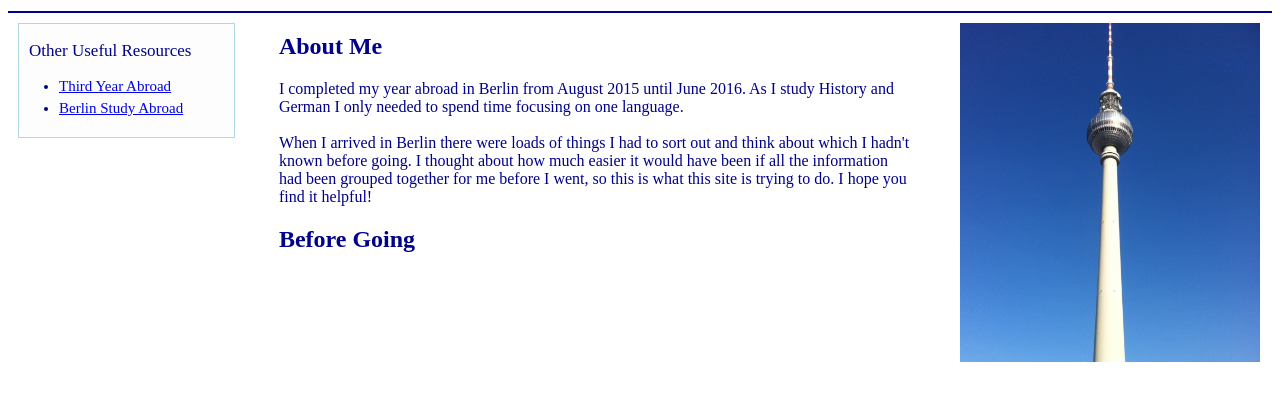
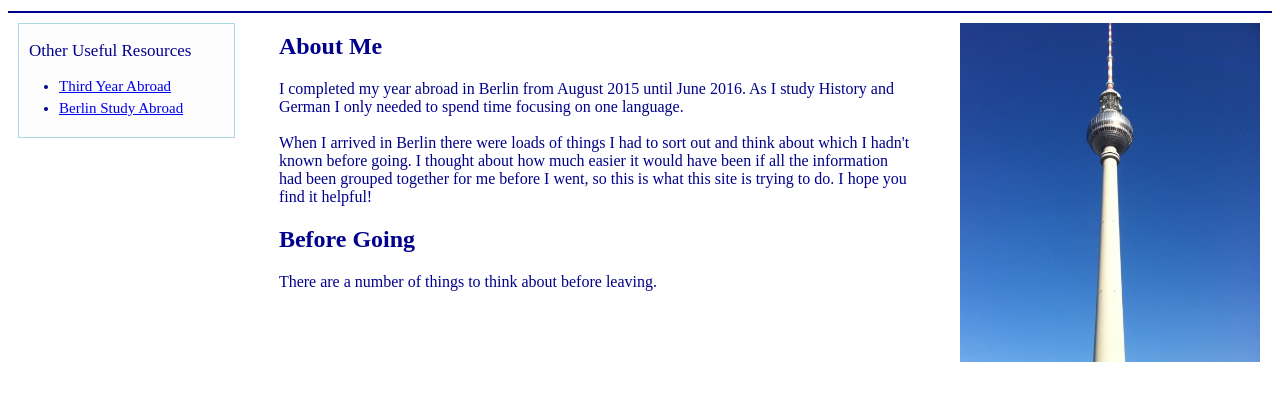
Before and after one commit to aturnermajor/aturnermajor.github.io, a plain HTML site: page index.html in a window 1280 px wide. Shown: the part 141-542 px from the top of the page. Drawn offline with Linux system fonts and the light colour scheme.

Commit message:
Update index.html

```diff
--- a/index.html
+++ b/index.html
@@ -1,5 +1,5 @@
 <!DOCTYPE html>
-
+<html>
 <head>
 	<title> Year Abroad in Berlin?</title>
 <link rel="stylesheet" href= "stylesheet.css" type="text/css">
@@ -32,7 +32,7 @@
 	When I arrived in Berlin there were loads of things I had to sort out and think about which I hadn't known before going. I thought about how much easier it would have been if all the information had been grouped together for me before I went, so this is what this site is trying to do. I hope you find it helpful!</p>
 
 	<h2>Before Going</h2>
-	<p></p>
+	<p>There are a number of things to think about before leaving.</p>
 
 </div>
 
```
